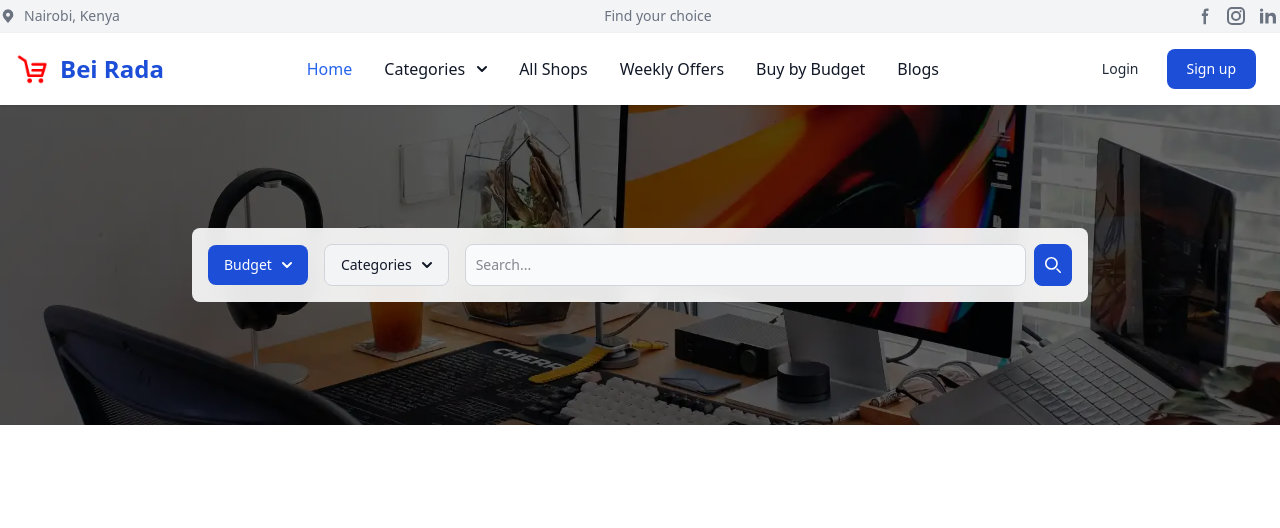
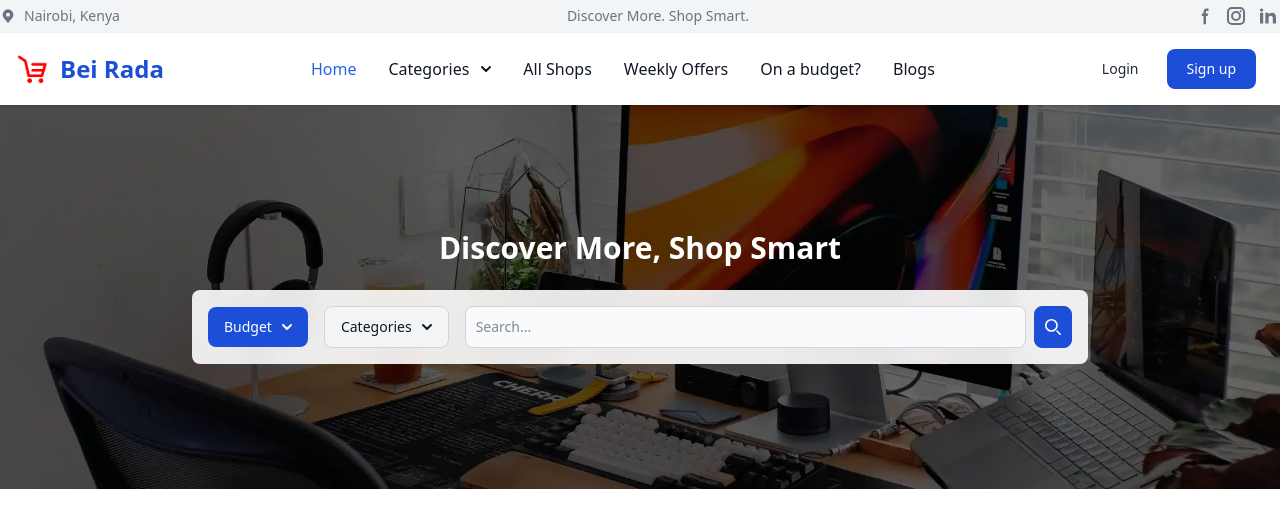
Before and after one commit to EricWanjohiMuturi/Bei-Rada-Ke, a Django app: template beirada/templates/views/index.html in a window 1280 px wide. Shown: the top 528 px of the page. Run offline with Django 5.2, Linux system fonts and the light colour scheme; the template is opened without the code that fills it, so the values that code supplies are empty; parts of the project's set-up code (start-up, migrations or seed data) failed here and were passed over; some libraries are stand-ins or nearby versions.

Commit message:
added a heading in the hero section

```diff
--- a/beirada/templates/includes/header.html
+++ b/beirada/templates/includes/header.html
@@ -8,7 +8,7 @@
         <p class="text-sm text-gray-500">Nairobi, Kenya</p>
       </div>
       <div class="flex flex-wrap gap-2 justify-between items-center">
-        <p class="text-sm text-gray-500">Find your choice</p>
+        <p class="text-sm text-gray-500">Discover More. Shop Smart.</p>
       </div>
       <div class="flex flex-wrap gap-2 justify-between items-center">
         <svg class="w-5 h-5 text-gray-500 dark:text-white" aria-hidden="true" xmlns="http://www.w3.org/2000/svg" width="24" height="24" fill="currentColor" viewBox="0 0 24 24">
@@ -180,7 +180,7 @@
                     <a href="#" class="block py-2 px-3 text-gray-900 border-b border-gray-100 hover:bg-gray-50 md:hover:bg-transparent md:border-0 md:hover:text-blue-600 md:p-0 dark:text-white md:dark:hover:text-blue-500 dark:hover:bg-gray-700 dark:hover:text-blue-500 md:dark:hover:bg-transparent dark:border-gray-700">Weekly Offers</a>
                 </li>
                 <li>
-                    <a href="#" class="block py-2 px-3 text-gray-900 border-b border-gray-100 hover:bg-gray-50 md:hover:bg-transparent md:border-0 md:hover:text-blue-600 md:p-0 dark:text-white md:dark:hover:text-blue-500 dark:hover:bg-gray-700 dark:hover:text-blue-500 md:dark:hover:bg-transparent dark:border-gray-700">Buy by Budget</a>
+                    <a href="#" class="block py-2 px-3 text-gray-900 border-b border-gray-100 hover:bg-gray-50 md:hover:bg-transparent md:border-0 md:hover:text-blue-600 md:p-0 dark:text-white md:dark:hover:text-blue-500 dark:hover:bg-gray-700 dark:hover:text-blue-500 md:dark:hover:bg-transparent dark:border-gray-700">On a budget?</a>
                 </li>
                 <li>
                     <a href="#" class="block py-2 px-3 text-gray-900 border-b border-gray-100 hover:bg-gray-50 md:hover:bg-transparent md:border-0 md:hover:text-blue-600 md:p-0 dark:text-white md:dark:hover:text-blue-500 dark:hover:bg-gray-700 dark:hover:text-blue-500 md:dark:hover:bg-transparent dark:border-gray-700">Blogs</a>
--- a/beirada/templates/views/index.html
+++ b/beirada/templates/views/index.html
@@ -4,8 +4,9 @@
 
 {% block content %}
 
-<section class="relative bg-gray-50 dark:bg-gray-900 py-3 sm:py-5 h-[20rem]">
+<section class="relative bg-gray-50 dark:bg-gray-900 py-3 sm:py-5 h-[24rem]">
     <!-- Background Image with Dark Overlay -->
+
     <div
       class="absolute inset-0 bg-center bg-no-repeat bg-cover bg-blend-multiply"
       style="
@@ -15,8 +16,10 @@
         "
     ></div>
 
+
     <!-- Content Container -->
-    <div class="relative z-10 px-4 mx-auto max-w-screen-2xl lg:px-12 h-full flex items-center">
+    <div class="relative z-10 px-4 mx-auto max-w-screen-2xl lg:px-12 h-full flex flex-col justify-center">
+      <h1 class="text-3xl sm:text-4xl font-bold text-center text-white mb-6">Discover More, Shop Smart</h1>
       <form class="mx-auto w-full max-w-screen-xl">
         <div class="flex flex-wrap gap-3 items-center justify-center mx-auto">
           <div class="max-w-4xl w-full bg-white/90 dark:bg-gray-800/90 backdrop-blur-sm rounded-lg p-4 space-y-4 md:space-y-0 md:space-x-4 md:flex md:items-center md:justify-center">
@@ -77,6 +80,6 @@
         </div>
       </form>
     </div>
-  </section>
+</section>
 
 {% endblock content %}
```
